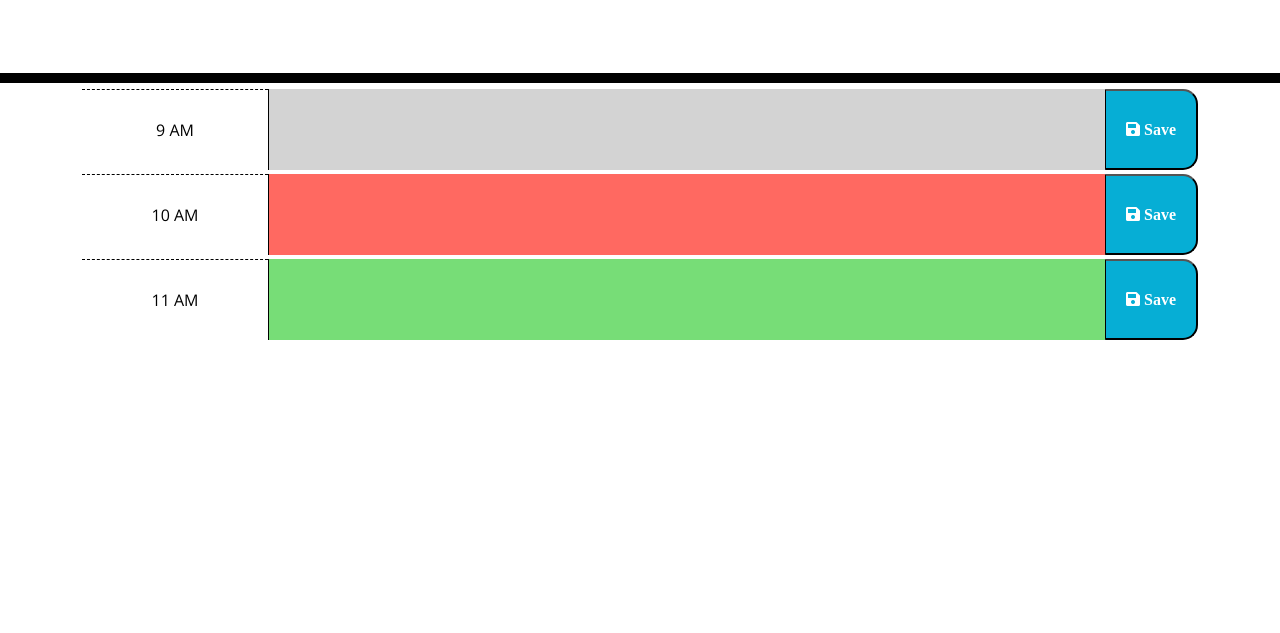
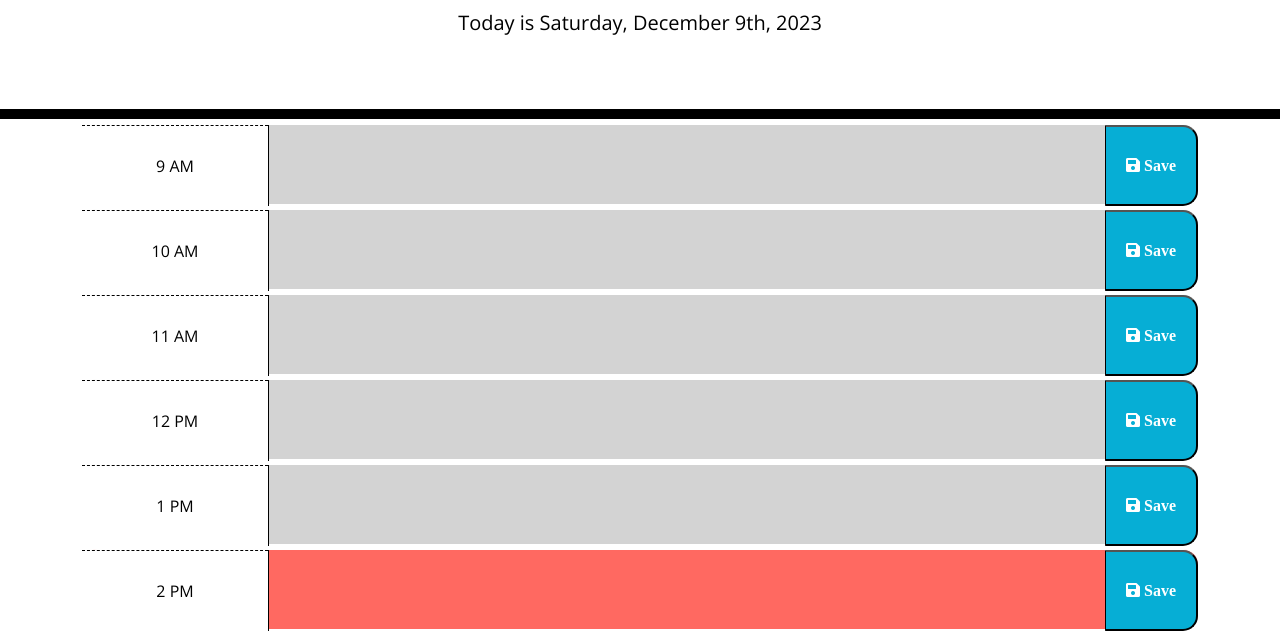
Before and after one commit to pmAdriaan/daily-planner-app, a plain HTML site: page index.html in a window 1280 px wide. Shown: the part 168-801 px from the top of the page. Drawn offline with nearby package versions, Linux system fonts and the light colour scheme.

Commit message:
Added dynamic generation of time blocks

```diff
--- a/index.html
+++ b/index.html
@@ -32,7 +32,7 @@
     </header>
     <div class="container">
       <!-- Timeblocks go here -->
-      <div class="row time-block">
+      <!-- <div class="row time-block">
         <div class="col-2 hour">9 AM</div>
         <textarea class="col description past"></textarea>
         <button class="col-1 saveBtn">
@@ -52,7 +52,7 @@
         <button class="col-1 saveBtn">
           <i class="fas fa-save"> Save</i>
         </button>
-      </div>
+      </div> -->
     </div>
 
     <script src="https://cdnjs.cloudflare.com/ajax/libs/jquery/3.2.1/jquery.min.js"></script>
--- a/scripts/script.js
+++ b/scripts/script.js
@@ -0,0 +1,51 @@
+$(document).ready(function () {
+    // Get the current date using day.js
+    const currentDate = dayjs().format('dddd, MMMM D[th], YYYY');
+
+    // Display the current date
+    $('#currentDay').text('Today is ' + currentDate);
+
+    // Function to generate time blocks
+    function generateTimeBlocks() {
+        let container = $('.container');
+        let businessHours = ['9 AM', '10 AM', '11 AM', '12 PM', '1 PM', '2 PM', '3 PM', '4 PM', '5 PM'];
+
+        $.each(businessHours, function (_, hour) {
+            let timeBlock = $('<div>').addClass('row time-block');
+            let timeElement = $('<div>').addClass('col-2 hour').text(hour);
+            let taskInput = $('<textarea>').addClass('col description task-input');
+            let saveBtn = $('<button>').addClass('col-1 saveBtn').html('<i class="fas fa-save"> Save</i>');
+
+            timeBlock.append(timeElement, taskInput, saveBtn);
+            container.append(timeBlock);
+        });
+    }
+
+    // Function to update time block styles based on the current time
+    function updateTimeBlockStyles() {
+        let currentHour = dayjs().hour();
+
+        $('.time-block').each(function () {
+            let blockHour = parseInt($(this).find('.hour').text().split(' ')[0]);
+
+            if ($(this).find('.hour').text().includes('PM') && blockHour !== 12) {
+                blockHour += 12;
+            }
+
+            if (blockHour > currentHour) {
+                $(this).addClass('future').removeClass('present past');
+            } else if (blockHour === currentHour) {
+                $(this).addClass('present').removeClass('future past');
+            } else {
+                $(this).addClass('past').removeClass('future present');
+            }
+        });
+    }
+
+    // Call the functions
+    generateTimeBlocks();
+    updateTimeBlockStyles();
+
+    // Update time block styles when the user scrolls
+    $(window).scroll(updateTimeBlockStyles);
+});
```
